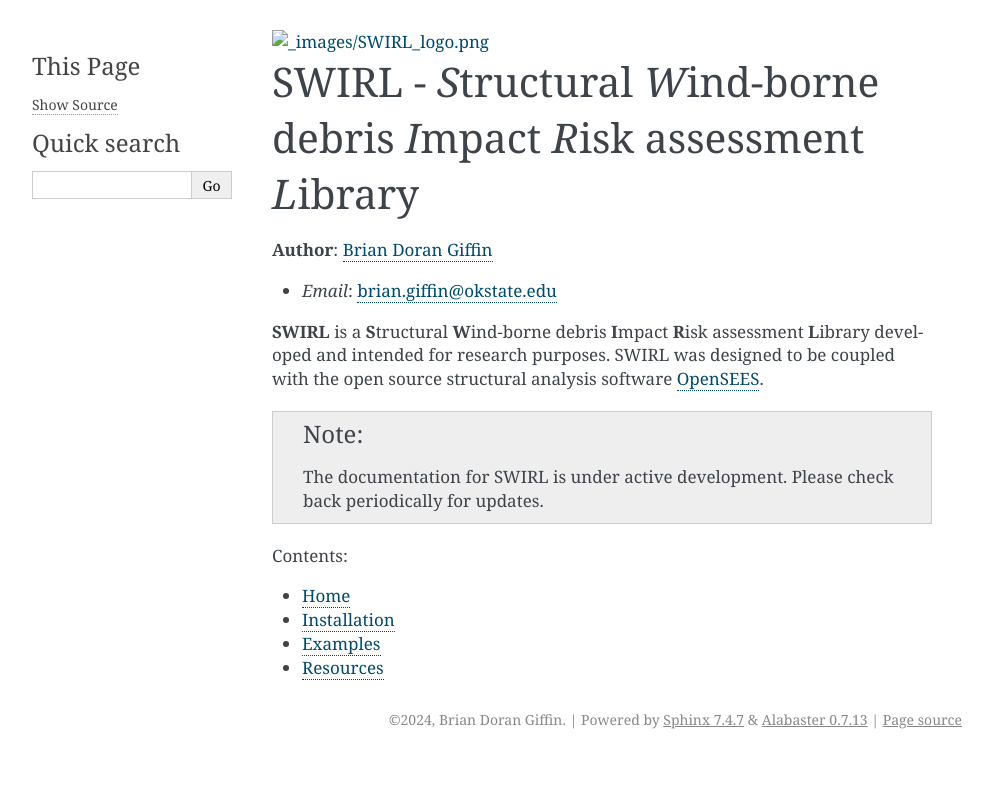
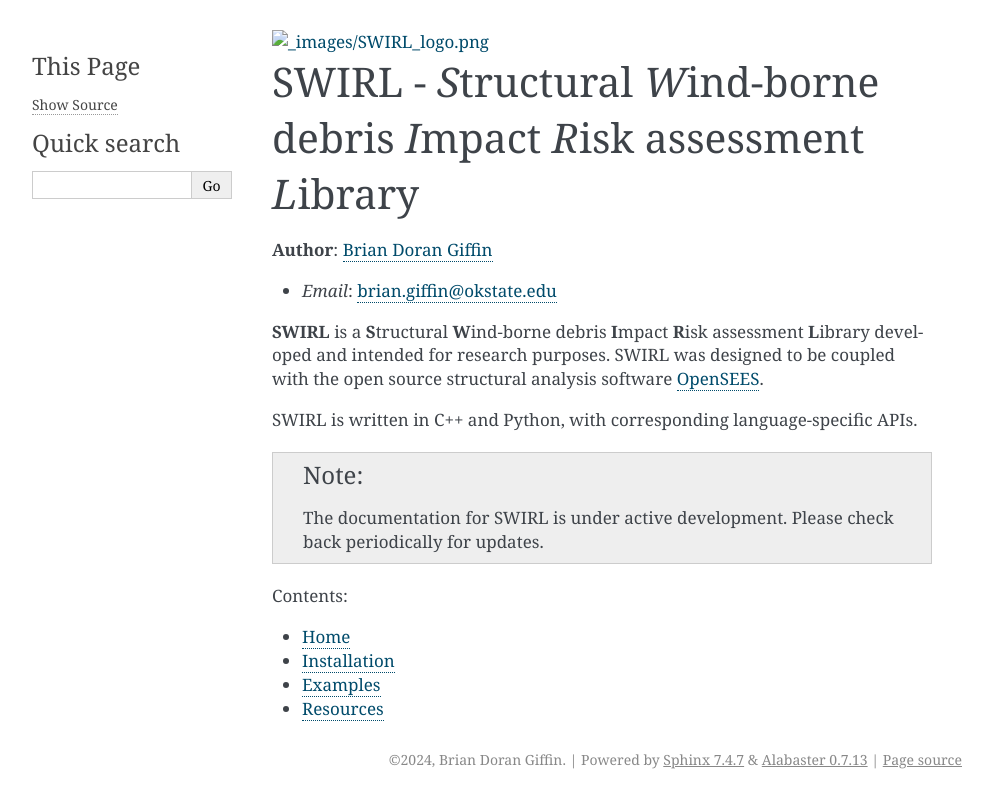
Before and after one commit to bdgiffin/SWIRL, a Sphinx documentation site: the page built from docs/sphinx/source/index.rst, in a window 1280 px wide. Shown: the top 808 px of the page, without its empty margins (148-1141 px from the left). Built offline with Sphinx 7.4.7, drawn with Linux system fonts in a browser that asks for light colours.

Commit message:
Updated docs

```diff
--- a/docs/sphinx/source/index.rst
+++ b/docs/sphinx/source/index.rst
@@ -14,6 +14,8 @@
 * *Email*: `brian.giffin@okstate.edu <mailto:brian.giffin@okstate.edu>`_
 
 **SWIRL** is a **S**\tructural **W**\ind-borne debris **I**\mpact **R**\isk assessment **L**\ibrary developed and intended for research purposes. SWIRL was designed to be coupled with the open source structural analysis software `OpenSEES <https://opensees.berkeley.edu>`_.
+
+SWIRL is written in C++ and Python, with corresponding language-specific APIs.
 
 .. note::
 
```
Also changed, not shown: 5 other files.
